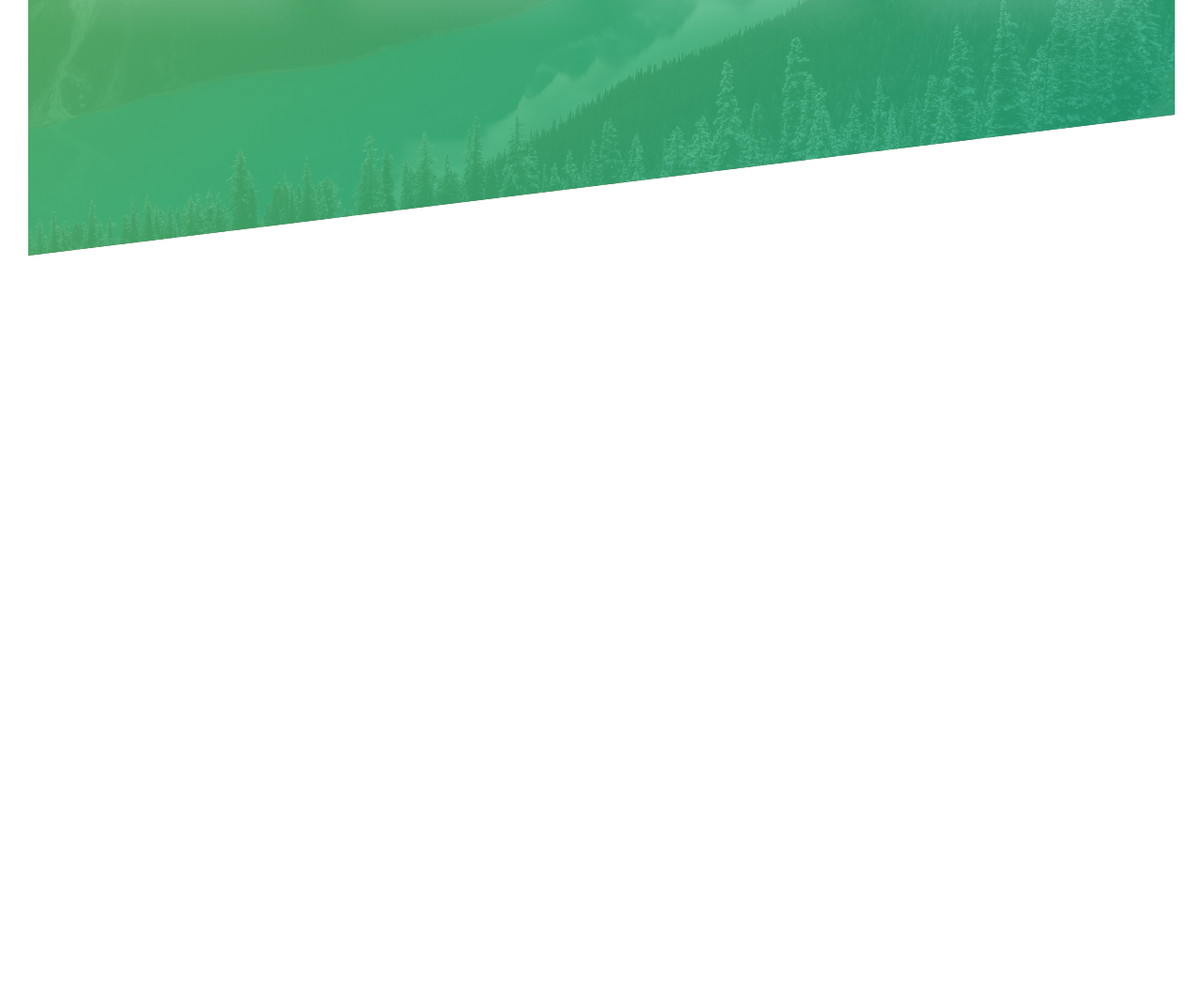
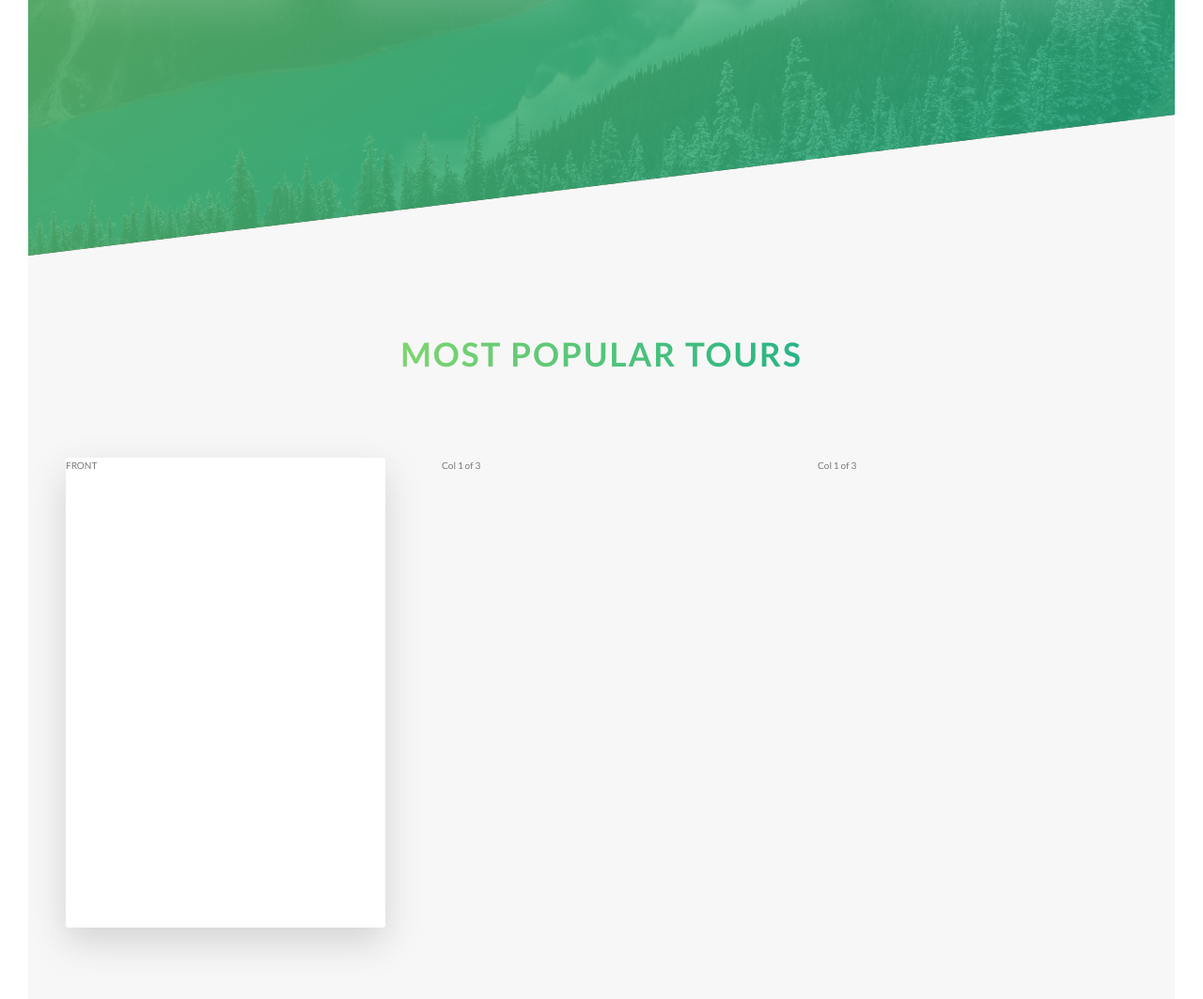
Before and after one commit to mattyImry/UdemyCssSass_Project1, a website: page index.html in a window 1280 px wide. Shown: the part 1960-3023 px from the top of the page at 94% size. Before the commit the page ends 2232 px from the top, so only its background shows below. Drawn offline with Linux system fonts and the light colour scheme.

Commit message:
Created Tour section.

```diff
--- a/css/icon-font.css
+++ b/css/icon-font.css
@@ -25,8 +25,8 @@
   -moz-osx-font-smoothing: grayscale;
 }
 
-[class^="icon-"]:before,
-[class*=" icon-"]:before {
+[class^="icon-basic"]:before,
+[class*=" icon-basic"]:before {
   font-family: "linea-basic-10" !important;
   font-style: normal !important;
   font-weight: normal !important;
--- a/index.html
+++ b/index.html
@@ -97,7 +97,33 @@
                         </div>
                     </div>
                 </div>
+            </section>
 
+            <section class="section-tours">
+                <div class="u-center-text u-margin-bottom-big">
+                    <h2 class="heading-secondary">
+                        Most popular tours
+                    </h2>
+                </div>
+
+                <div class="row">
+                    <div class="col-1-of-3">
+                        <div class="card">
+                            <div class="card__side card__side--front">
+                                FRONT
+                            </div>
+                            <div class="card__side card__side--back card__side--back-1">
+                                BACK
+                            </div>
+                        </div>
+                    </div>
+                    <div class="col-1-of-3">
+                        Col 1 of 3
+                    </div>
+                    <div class="col-1-of-3">
+                        Col 1 of 3
+                    </div>
+                </div>
             </section>
         </main>
 
--- a/sass/abstracts/_variables.scss
+++ b/sass/abstracts/_variables.scss
@@ -3,11 +3,20 @@
 $color-primary: #55c57a;
 $color-primary-light: #7ed56f;
 $color-primary-dark: #28b485;
+
+$color-secondary-light: #ffb900;
+$color-secondary-dark: #ff7730;
+
+$color-tertiary-light: #2998ff;
+$color-tertiary-dark: #5643fa;
+
+$color-grey-light-1: #f7f7f7;
+
 $color-grey-dark: #777;
 $color-white: #fff;
 $color-black: #000;
 
-$color-grey-light-1: #f7f7f7;
+
 
 
 //FONT SIZE
--- /dev/null
+++ b/sass/components/_card.scss
@@ -0,0 +1,39 @@
+.card {
+    perspective: 150rem;
+    -moz-perspective: 150rem;
+    position: relative;
+    height: 50rem;
+
+    &__side {
+        height: 50rem;
+        transition: all .8s ease;
+        position: absolute;
+        top: 0;
+        left: 0;
+        width: 100%;
+        backface-visibility: hidden;
+        border-radius: 3px;
+        box-shadow: 0 1.5rem 4rem rgba($color-black, .15);
+
+        &--front {
+            background-color: $color-white;
+        }
+
+        &--back {
+            background-color: red;
+            transform: rotateY(180deg);
+
+            &-1 {
+                background-image: linear-gradient(to right bottom, $color-secondary-light, $color-secondary-dark);
+            }
+        }
+    }
+
+    &:hover &__side--front {
+        transform: rotateY(180deg);
+    }
+
+    &:hover &__side--back {
+        transform: rotateY(0)
+    }
+}
--- a/sass/main.scss
+++ b/sass/main.scss
@@ -8,6 +8,7 @@
 @import "base/utilities";
 
 @import "components/button";
+@import "components/card";
 @import "components/composition";
 @import "components/feature-box";
 
--- a/sass/pages/_home.scss
+++ b/sass/pages/_home.scss
@@ -20,3 +20,9 @@
          transform: skewY(7deg);
     }
 }
+
+.section-tours {
+    background-color: $color-grey-light-1;
+    padding: 25rem 0 50rem 0;
+    margin-top: -10rem;
+}
```
Also changed, not shown: css/style.css.
